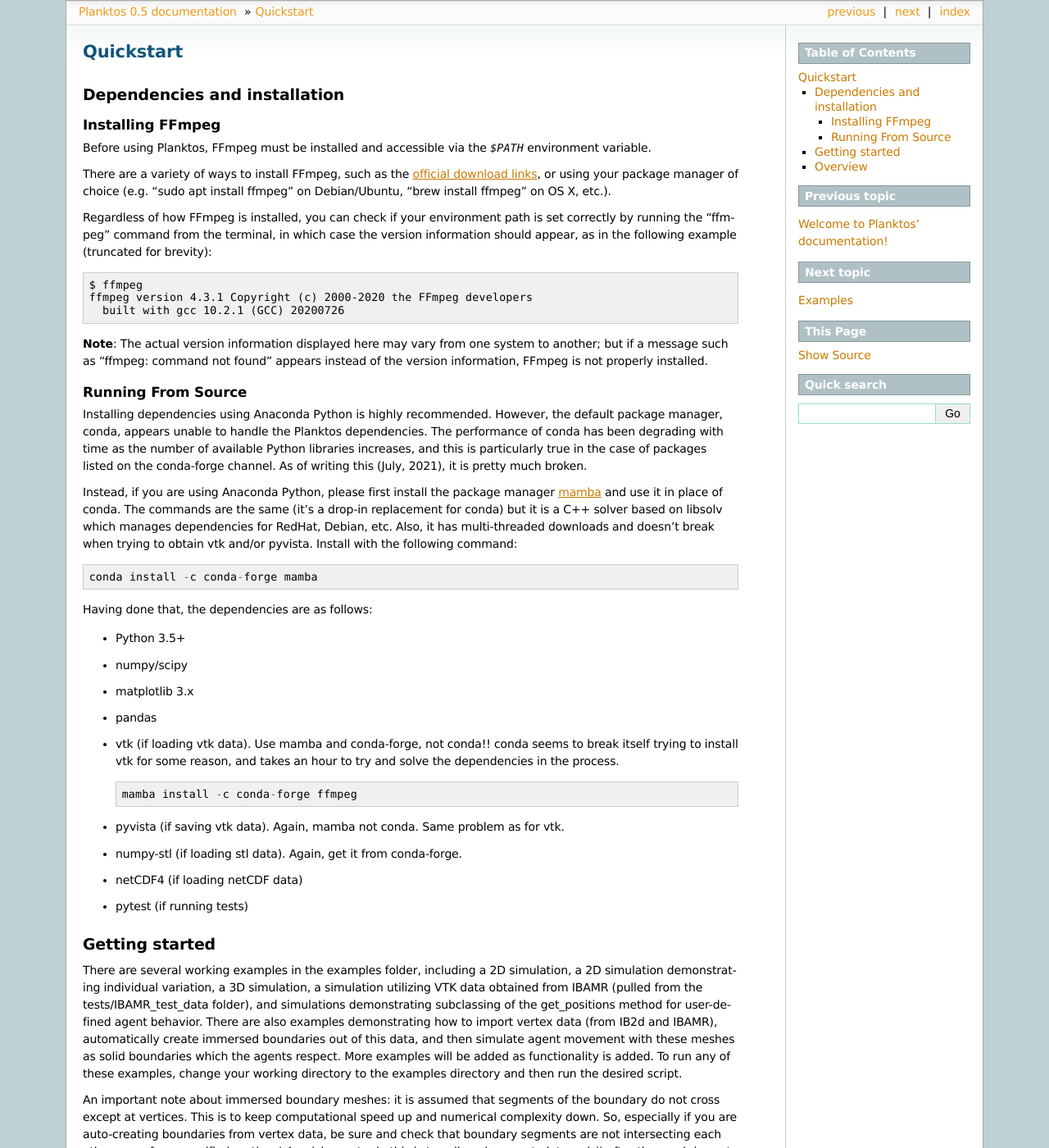
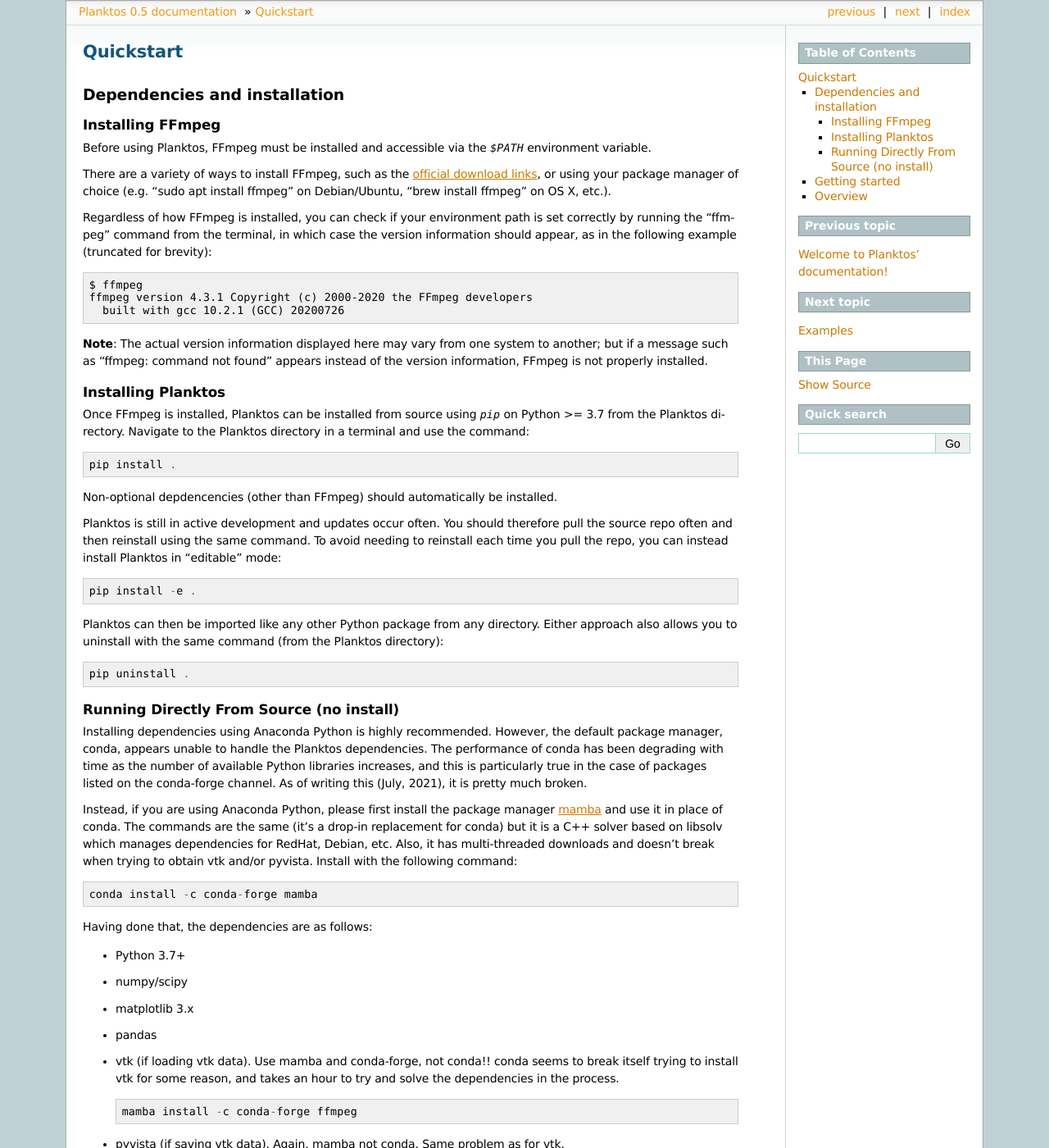
Before and after one commit to mountaindust/Planktos, a Sphinx documentation site: the page built from docs/quickstart.rst, in a window 1280 px wide and 1400 px high. Shown: the whole window at 82% size. Built offline with Sphinx 7.4.7, drawn with Linux system fonts in a browser that asks for light colours.

Commit message:
Closes #28: adds setup, pyproject, docs updates
Planktos can now be installed via setuptools using pyproject.toml and
setup.cfg. docs and readme have been updated accordingly.

```diff
--- a/docs/quickstart.rst
+++ b/docs/quickstart.rst
@@ -28,8 +28,33 @@
 system to another; but if a message such as "ffmpeg: command not found" appears
 instead of the version information, FFmpeg is not properly installed.
 
-Running From Source
+Installing Planktos
 ~~~~~~~~~~~~~~~~~~~
+
+Once FFmpeg is installed, Planktos can be installed from source using `pip` on
+Python >= 3.7 from the Planktos directory. Navigate to the Planktos directory in
+a terminal and use the command: ::
+
+    pip install .
+
+Non-optional depdencencies (other than FFmpeg) should automatically be installed.
+
+Planktos is still in active development and updates occur often. You should
+therefore pull the source repo often and then reinstall using the same command.
+To avoid needing to reinstall each time you pull the repo, you can instead
+install Planktos in "editable" mode: ::
+
+    pip install -e .
+
+Planktos can then be imported like any other Python package from any directory.
+Either approach also allows you to uninstall with the same command (from the
+Planktos directory): ::
+
+    pip uninstall .
+
+
+Running Directly From Source (no install)
+~~~~~~~~~~~~~~~~~~~~~~~~~~~~~~~~~~~~~~~~~
 
 Installing dependencies using Anaconda Python is highly recommended.
 However, the default package manager, conda, appears unable to handle the
@@ -49,7 +74,7 @@
 
 Having done that, the dependencies are as follows:
 
-- Python 3.5+
+- Python 3.7+
 - numpy/scipy
 - matplotlib 3.x
 - pandas
--- /dev/null
+++ b/pyproject.toml
@@ -0,0 +1,3 @@
+[build-system]
+requires = ["setuptools"]
+build-backend = "setuptools.build_meta"
```
Also changed, not shown: README.md (+31 -2 lines), setup.cfg (added, +23 -0 lines).
